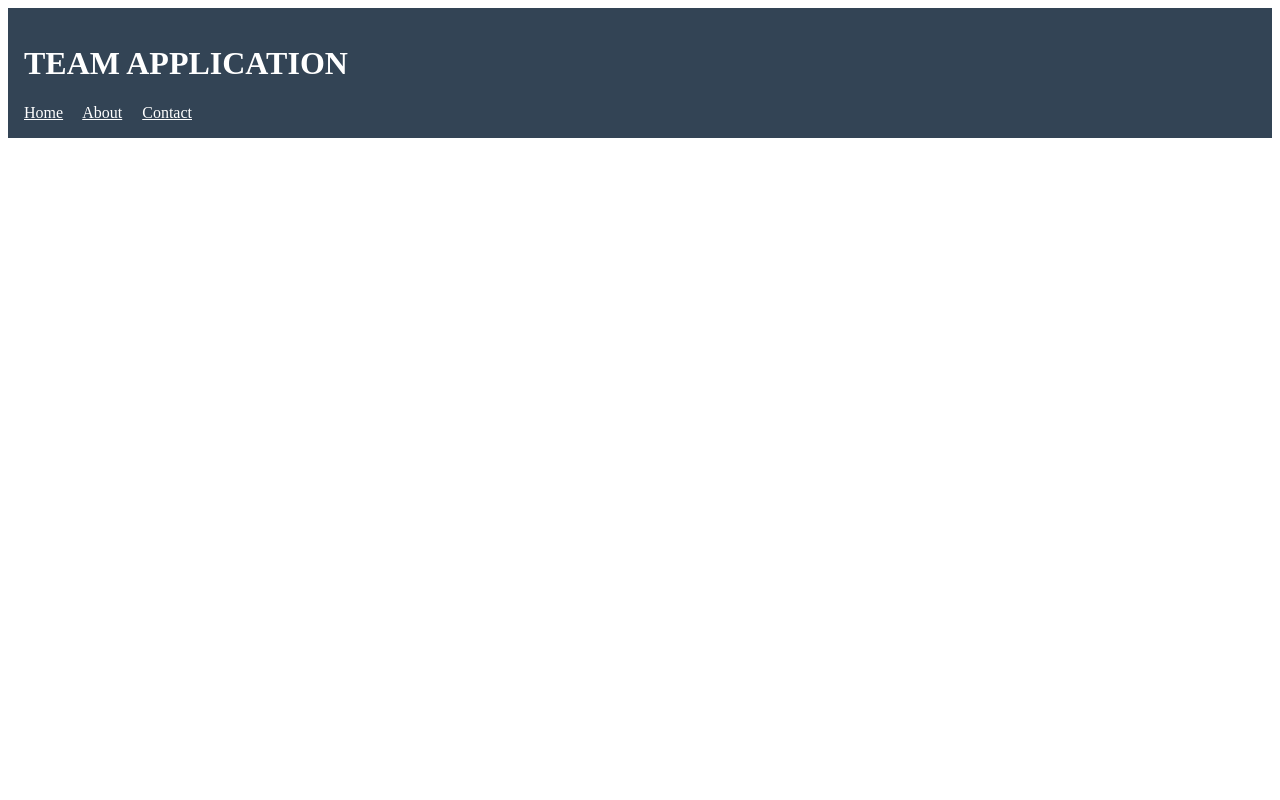
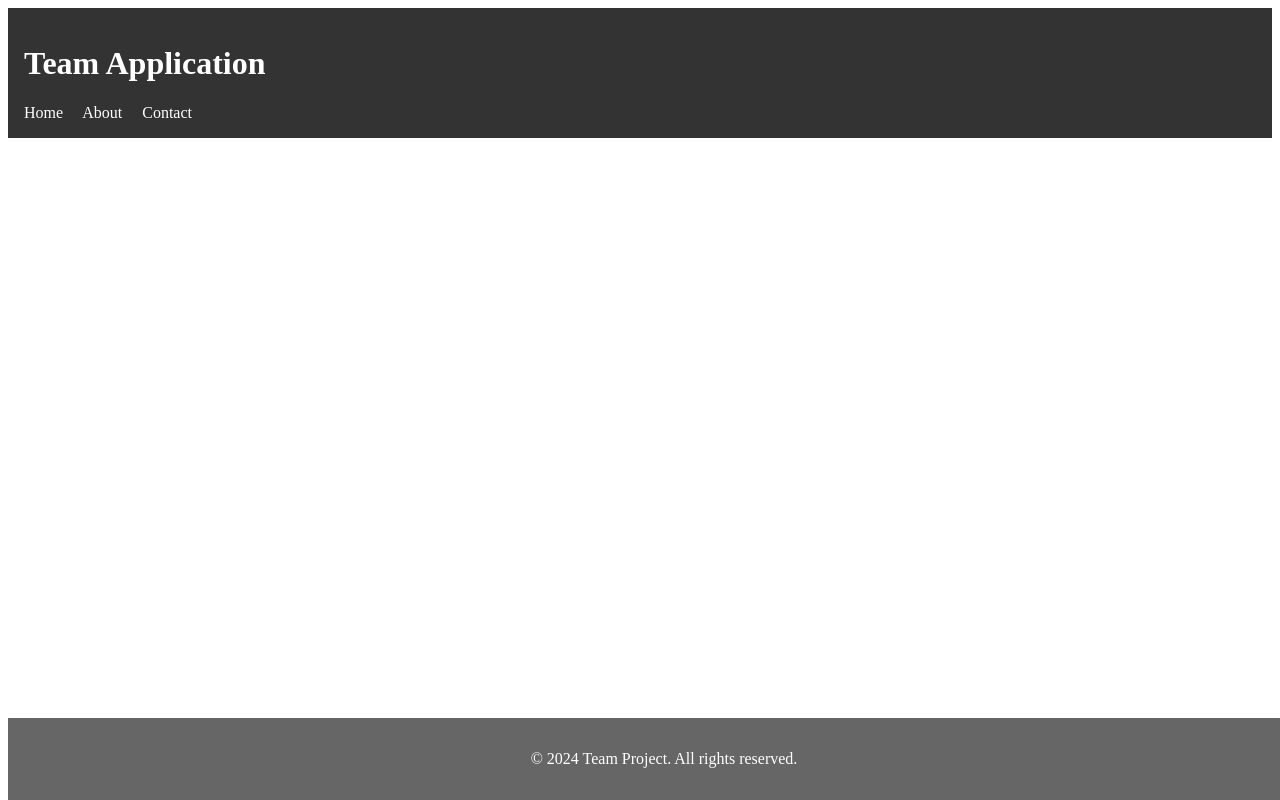
Before and after one commit to digimentorpk/team-project, a plain HTML site: page index.html in a window 1280 px wide. Drawn offline with Linux system fonts and the light colour scheme.

Commit message:
integrate header and footer

```diff
--- a/index.html
+++ b/index.html
@@ -1,12 +1,12 @@
 <!DOCTYPE html>
 <html>
 <head>
-<title>TEAM APP</title>
-<link rel=stylesheet href=style.css>
+    <title>Team App</title>
+    <link rel=stylesheet href=styles.css>
 </head>
 <body>
     <header>
-<h1>TEAM APPLICATION</h1>
+        <h1>Team Application</h1>
         <nav>
             <a href=#home>Home</a>
             <a href=#about>About</a>
@@ -14,5 +14,9 @@
         </nav>
     </header>
     <main></main>
+    <footer>
+        <p>&copy; 2024 Team Project. All rights reserved.</p>
+    </footer>
+    <script src=app.js></script>
 </body>
 </html>
--- /dev/null
+++ b/styles.css
@@ -0,0 +1,27 @@
+/* Main styles */
+header {
+    background-color: #333;
+    color: white;
+    padding: 1rem;
+}
+
+nav a {
+    color: white;
+    text-decoration: none;
+    margin-right: 1rem;
+}
+
+footer {
+    background-color: #666;
+    color: white;
+    text-align: center;
+    padding: 1rem;
+    position: fixed;
+    bottom: 0;
+    width: 100%;
+}
+
+main {
+    margin-bottom: 60px; /* Space for fixed footer */
+    padding: 1rem;
+}
```
Lines whose indentation alone changed are shown as unchanged.
